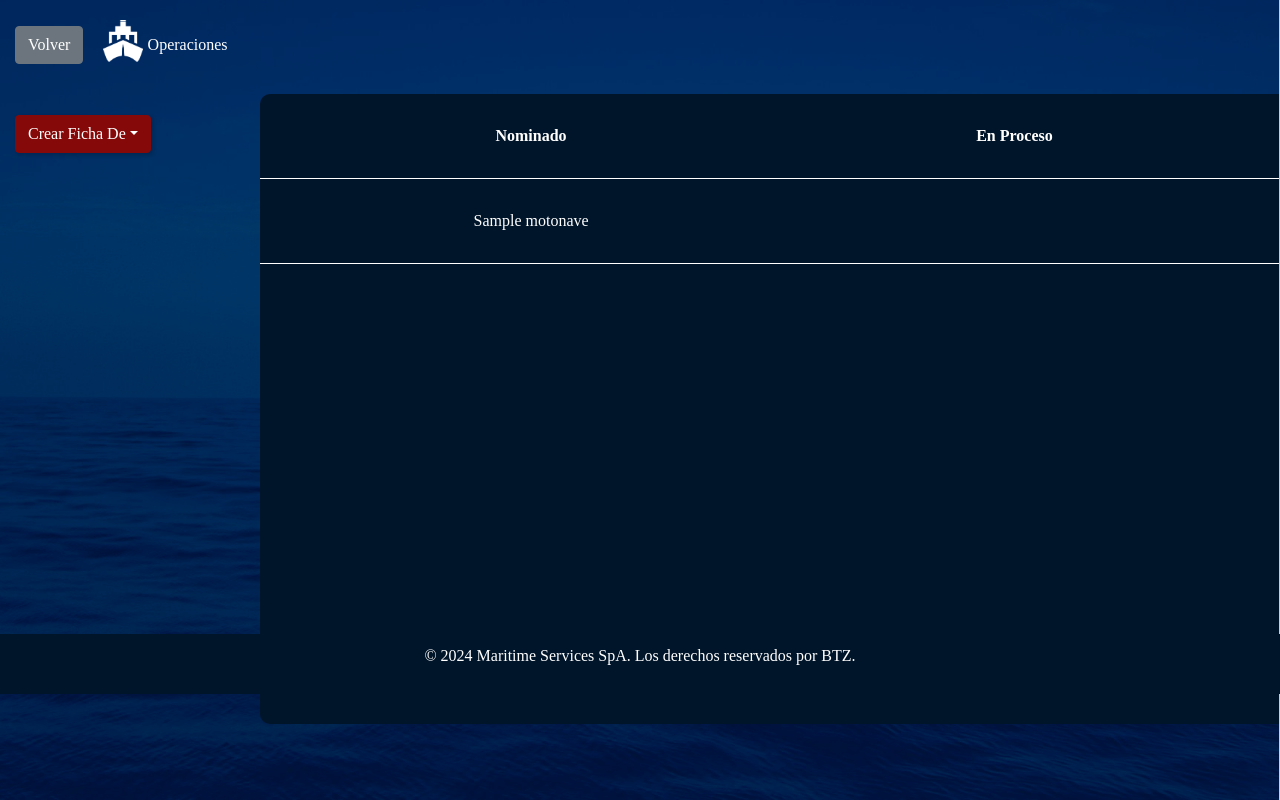
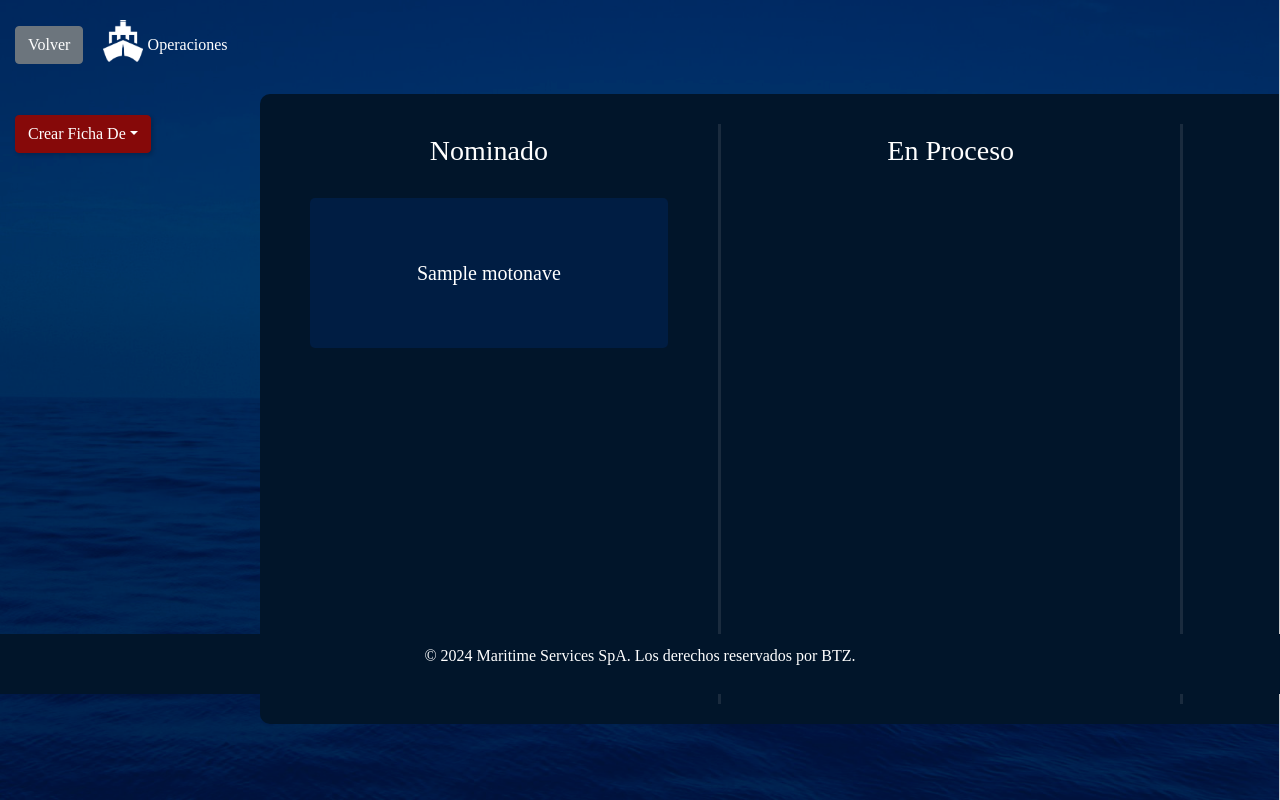
Before and after one commit to Ignacio1-at/BTZ_servicesERP, a Django app: page /erp/gestor-operaciones/ in a window 1280 px wide. Shown: the part 106-906 px from the top of the page. Run offline with Django 4.2, Linux system fonts and the light colour scheme; a user stored in the database is signed in; tables that the repository leaves empty hold one stand-in row (values such as "Sample post"); some libraries are stand-ins or nearby versions; some web fonts are replaced.

Commit message:
TableroReady1.1

```diff
--- a/erp/templates/html/gestorOperaciones.html
+++ b/erp/templates/html/gestorOperaciones.html
@@ -43,40 +43,26 @@
               </li>
             </ul>
           </div>
-          <!-- Cuadro Azul -->
-          <div class="cuadro-azul">
-            <table id="tablaMotonaves" class="table">
-              <thead>
-                <tr>
-                  <th>Nominado</th>
-                  <th>En Proceso</th>
-                  <th>Terminado</th>
-                </tr>
-              </thead>
-              <tbody>
-                {% for motonave in motonaves %}
-                  {% if motonave.estado_servicio == 'Nominado' or motonave.estado_servicio == 'En Proceso' or motonave.estado_servicio == 'Terminado' %}
-                    <tr>
-                      <td>
-                        {% if motonave.estado_servicio == 'Nominado' %}
-                          {{ motonave.nombre }}
-                        {% endif %}
-                      </td>
-                      <td>
-                        {% if motonave.estado_servicio == 'En Proceso' %}
-                          {{ motonave.nombre }}
-                        {% endif %}
-                      </td>
-                      <td>
-                        {% if motonave.estado_servicio == 'Terminado' %}
-                          {{ motonave.nombre }}
-                        {% endif %}
-                      </td>
-                    </tr>
-                  {% endif %}
-                {% endfor %}
-              </tbody>
-            </table>
+          <!-- Cuadro Azul (Tablero de Motonaves) -->
+          <div class="cuadro-azul" id="tableroMotonaves">
+            <div id="columnNominado" class="columna">
+              <h3>Nominado</h3>
+              <div class="columna-contenido">
+                <!-- Contenido de la columna "Nominado" -->
+              </div>
+            </div>
+            <div id="columnEnProceso" class="columna">
+              <h3>En Proceso</h3>
+              <div class="columna-contenido">
+                <!-- Contenido de la columna "En Proceso" -->
+              </div>
+            </div>
+            <div id="columnTerminado" class="columna">
+              <h3>Terminado</h3>
+              <div class="columna-contenido">
+                <!-- Contenido de la columna "Terminado" -->
+              </div>
+            </div>
           </div>
         </div>
       </div>
@@ -155,5 +141,10 @@
     var obtenerDetallesMotonaveURL = "{% url 'erp:obtener_detalles_motonave' %}"
     var nuevoEstadoMotonaveURL = "{% url 'erp:guardar_nuevo_estado' %}"
     var obtenerTablaMotonavesURL = "{% url 'erp:obtener_tabla_motonaves' %}"
+
+    document.addEventListener('DOMContentLoaded', function () {
+      // Llamar a la función para actualizar el tablero de motonaves cuando el DOM esté completamente cargado
+      actualizarTableroMotonaves()
+    })
   </script>
 {% endblock %}
--- a/servicesERP/static/css/stylesGestorOperaciones.css
+++ b/servicesERP/static/css/stylesGestorOperaciones.css
@@ -34,26 +34,53 @@
   /* Color del texto al pasar el ratón */
 }
 
-/* Tabla */
+/* Tablero */
 .cuadro-azul {
   background-color: #01152a;
   width: 85%;
   height: 630px;
   border-radius: 10px;
+  display: flex;
+  /* Utilizamos flexbox para alinear las columnas */
 }
 
-.table {
-  color: white !important;
+.columna {
+  font-family: 'mifuente';
+  border-right: 3px solid #cccccc1f;
+  background-color: #01152a;
+  padding: 10px;
+  width: 100%;
+  margin-top: 30px;
+  margin-bottom: 20px;
 }
 
-.table th,
-.table td {
+.columna h3 {
+  margin-bottom: 30px;
+  /* Reducimos el margen inferior del título */
+  color: #fff;
   text-align: center;
-  padding: 30px !important;
 }
 
-.table tbody tr {
-  border-bottom: 1px solid white;
+.columna-contenido {
+  max-height: 500px; /* Altura máxima del contenido antes de que aparezca el scroll */
+  overflow-y: auto; /* Mostrar scroll vertical si el contenido excede la altura máxima */
+}
+
+.ficha-motonave {
+  background-color: #001d43;
+  color: #fff;
+  text-align: center;
+  font-size: 20px;
+  border-radius: 5px;
+  padding: 60px;
+  margin-bottom: 10px;
+  cursor: pointer;
+  margin-left: 40px;
+  margin-right: 40px;
+}
+
+.ficha-motonave:hover {
+  background-color: #c0c0c0;
 }
 
 /* Estilos para el modal */
@@ -116,7 +143,7 @@
   right: 0;
   width: 0;
   height: 100vh;
-  margin-top:106px;
+  margin-top: 106px;
   overflow-y: auto;
   transition: width 0.5s ease;
 }
--- a/servicesERP/static/js/scriptGestorOperaciones.js
+++ b/servicesERP/static/js/scriptGestorOperaciones.js
@@ -89,7 +89,7 @@ function guardarNuevoEstado(nombreMotonave) {
         success: function (response) {
             console.log('Nuevo estado guardado correctamente:', response);
             // Realizar un refresh de la página después de guardar el estado
-            actualizarTablaMotonaves();
+            actualizarTableroMotonaves(); // Llamar a la función para actualizar el tablero de motonaves
         },
         error: function (xhr, status, error) {
             console.error('Error al guardar el nuevo estado:', error);
@@ -97,29 +97,30 @@ function guardarNuevoEstado(nombreMotonave) {
     });
 }
 
-// Función para actualizar la tabla de motonaves en el frontend
-function actualizarTablaMotonaves() {
+function actualizarTableroMotonaves() {
     $.ajax({
         type: 'GET',
         url: obtenerTablaMotonavesURL,
         success: function (data) {
-            // Limpiar la tabla antes de actualizarla
-            $('#tablaMotonaves tbody').empty();
-            // Iterar sobre las motonaves recibidas del servidor
-            data.forEach(function (motonave) {
-                // Verificar si la motonave está en estado "Disponible"
-                if (motonave.estado_servicio !== 'Disponible') {
-                    // Buscar la fila correspondiente a la motonave por su nombre
-                    var filaMotonave = $('#tablaMotonaves tbody').find('tr[data-nombre="' + motonave.nombre + '"]');
-                    // Si la fila no existe, agregar una nueva fila con los datos de la motonave
-                    if (filaMotonave.length === 0) {
-                        $('#tablaMotonaves tbody').append('<tr data-nombre="' + motonave.nombre + '"><td></td><td></td><td></td></tr>');
-                        filaMotonave = $('#tablaMotonaves tbody tr:last');
-                    }
-                    // Actualizar el contenido de la celda correspondiente al estado de la motonave
-                    var estadoColumna = obtenerIndiceColumna(motonave.estado_servicio);
-                    filaMotonave.find('td').eq(estadoColumna).text(motonave.nombre);
-                }
+            // Limpiar solo el contenido de las columnas
+            $('.columna-contenido').empty();
+
+            // Actualizar el contenido de cada columna
+            var estados = ['Nominado', 'En Proceso', 'Terminado'];
+            estados.forEach(function (estado) {
+                // Filtrar las motonaves según el estado
+                var motonavesEstado = data.filter(function (motonave) {
+                    return motonave.estado_servicio === estado;
+                });
+
+                // Obtener el contenedor de contenido de la columna actual
+                var contenidoColumna = $('#' + 'column' + estado.replace(/\s+/g, '')).find('.columna-contenido');
+
+                // Crear fichas de motonaves para el estado actual
+                motonavesEstado.forEach(function (motonave) {
+                    var fichaMotonave = $('<div class="ficha-motonave">' + motonave.nombre + '</div>');
+                    contenidoColumna.append(fichaMotonave);
+                });
             });
         },
         error: function (xhr, status, error) {
@@ -128,19 +129,9 @@ function actualizarTablaMotonaves() {
     });
 }
 
-// Función para obtener el índice de la columna según el estado de la motonave
-function obtenerIndiceColumna(estado) {
-    switch (estado) {
-        case 'Nominado':
-            return 0;
-        case 'En Proceso':
-            return 1;
-        case 'Terminado':
-            return 2;
-        default:
-            return -1; // Valor por defecto si el estado no coincide
-    }
-}
+
+
+
 
 // Función para obtener el valor de una cookie por su nombre
 function getCookie(name) {
```
